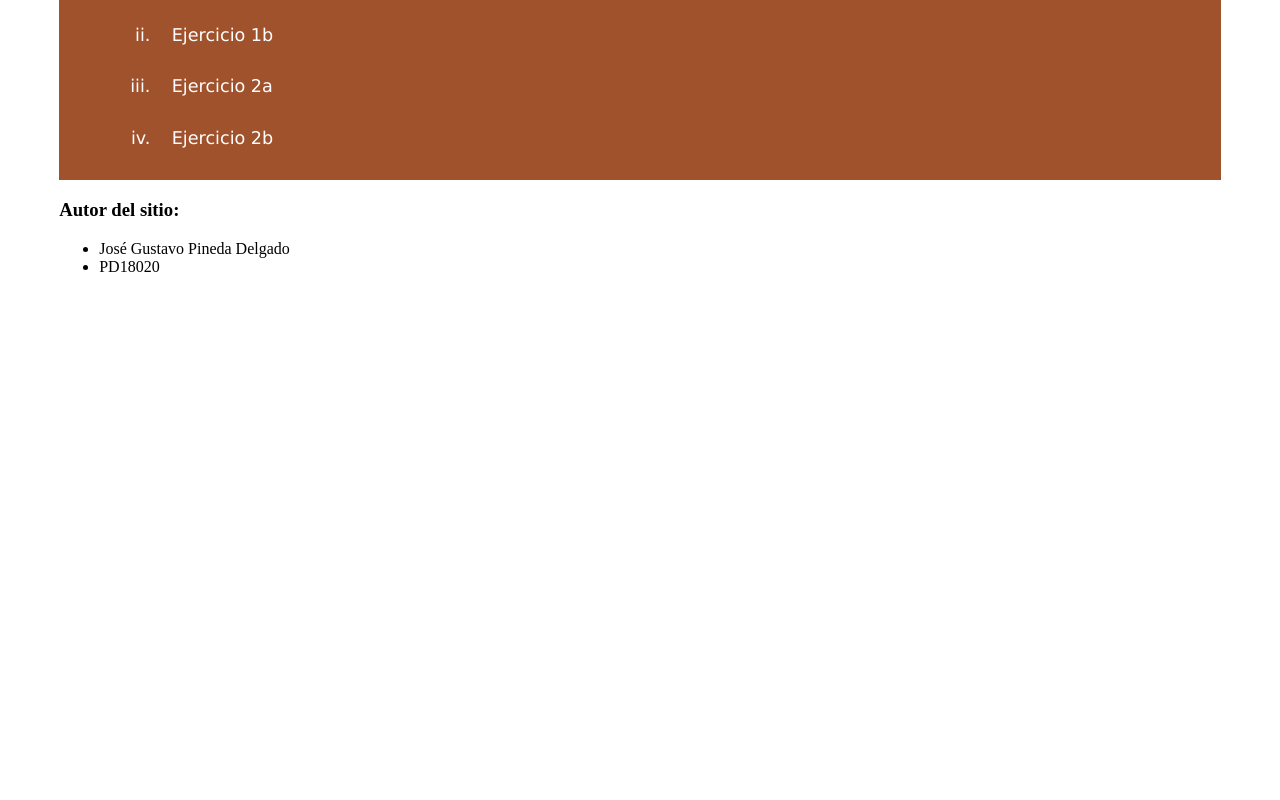
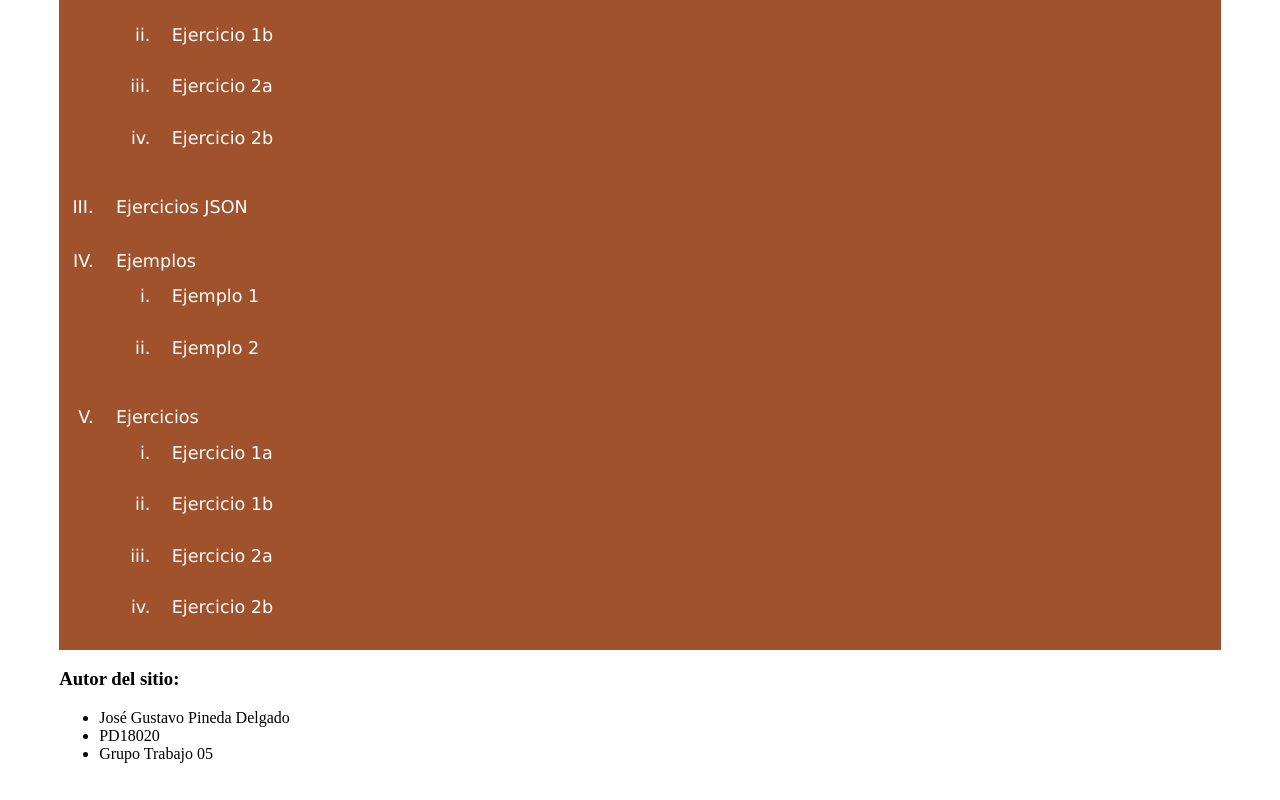
Before and after one commit to GusPD/xml.pd18020.tpi, a plain HTML site: page index.html in a window 1280 px wide. Shown: the part 415-1215 px from the top of the page. Before the commit the page ends 800 px from the top, so only its background shows below. Drawn offline with Linux system fonts and the light colour scheme.

Commit message:
Update index.html

```diff
--- a/index.html
+++ b/index.html
@@ -27,11 +27,28 @@
                     <li><a href="templates/ejercicios/ejercicio2b.xml">Ejercicio 2b</a></li>
                 </ul>
             </li>
+            <li>Ejercicios JSON
+                <li>Ejemplos
+                    <ul>
+                        <li><a href="templates/ejemplos/ejemplo1.json">Ejemplo 1</a></li>
+                        <li><a href="templates/ejemplos/ejemplo2.json">Ejemplo 2</a></li>
+                    </ul>
+                </li>
+                <li>Ejercicios
+                    <ul>
+                        <li><a href="templates/ejercicios/ejercicio1a.json">Ejercicio 1a</a></li>
+                        <li><a href="templates/ejercicios/ejercicio1b.json">Ejercicio 1b</a></li>
+                        <li><a href="templates/ejercicios/ejercicio2a.json">Ejercicio 2a</a></li>
+                        <li><a href="templates/ejercicios/ejercicio2b.json">Ejercicio 2b</a></li>
+                    </ul>
+                </li>
+            </li>
         </ol>
         <h3>Autor del sitio:</h3>
         <ul>
             <li>José Gustavo Pineda Delgado</li>
             <li>PD18020</li>
+            <li>Grupo Trabajo 05</li>
         </ul>
     </body>
 </html>
```
